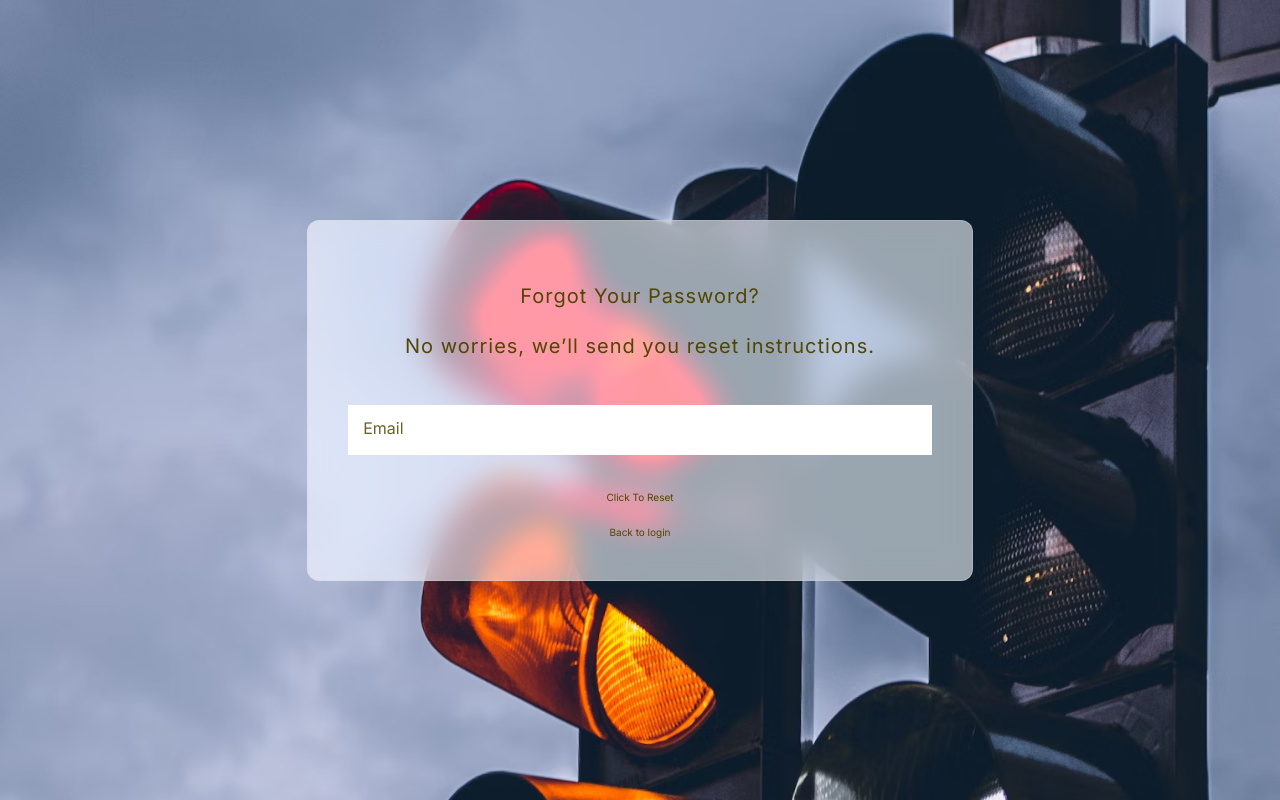
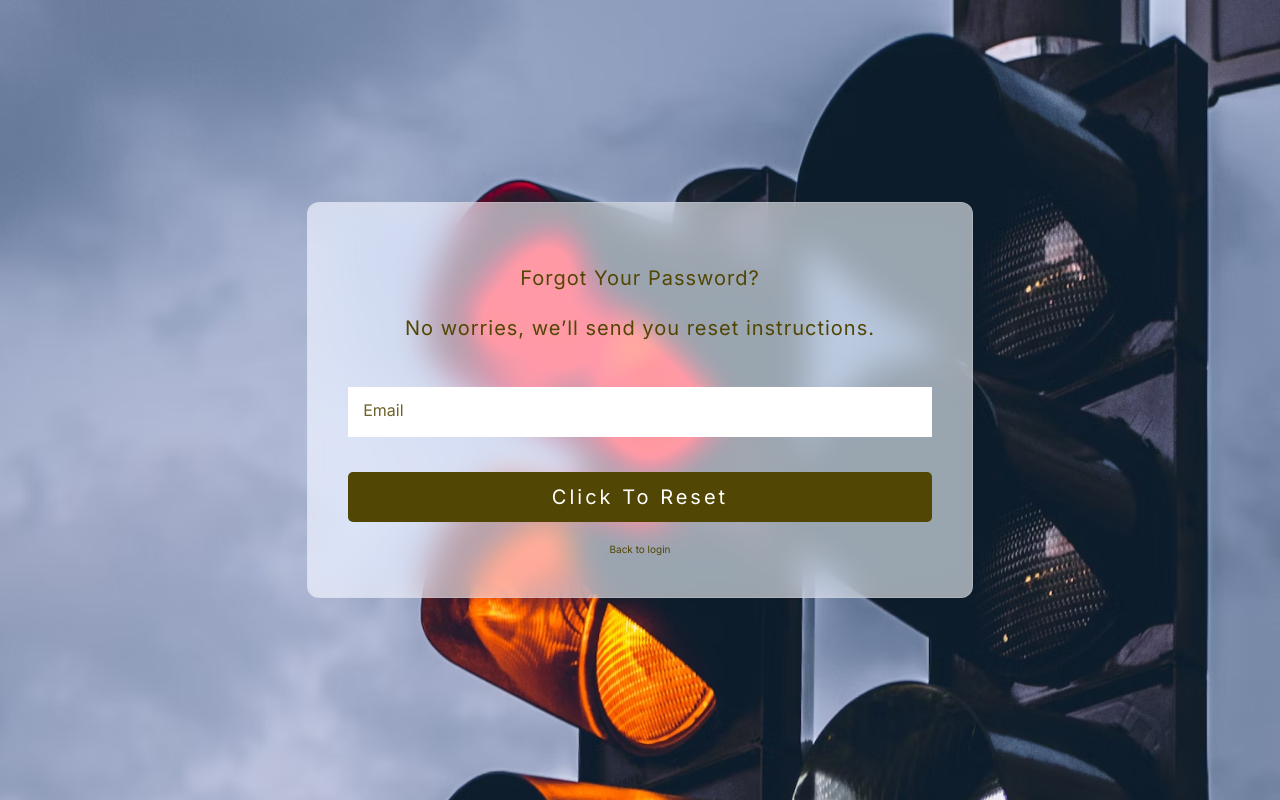
Before and after one commit to QuadrumTechnologies/traffic-app-client, a Next.js app: page /admin/forgot_password in a window 1280 px wide. Built offline with nearby package versions, Linux system fonts and the light colour scheme; no server answers; a web font is replaced by a local one.

Commit message:
feat: update the big changes made

```diff
--- a/components/UI/Button/Button.tsx
+++ b/components/UI/Button/Button.tsx
@@ -20,7 +20,7 @@ const Button: React.FC<Props> = ({
   return (
     <button
       onClick={onClick}
-      className={`btn ${className ? className : ""}`}
+      className={`btn ${className ? className : "button"}`}
       id={id}
       type={type}
       style={style}
```
